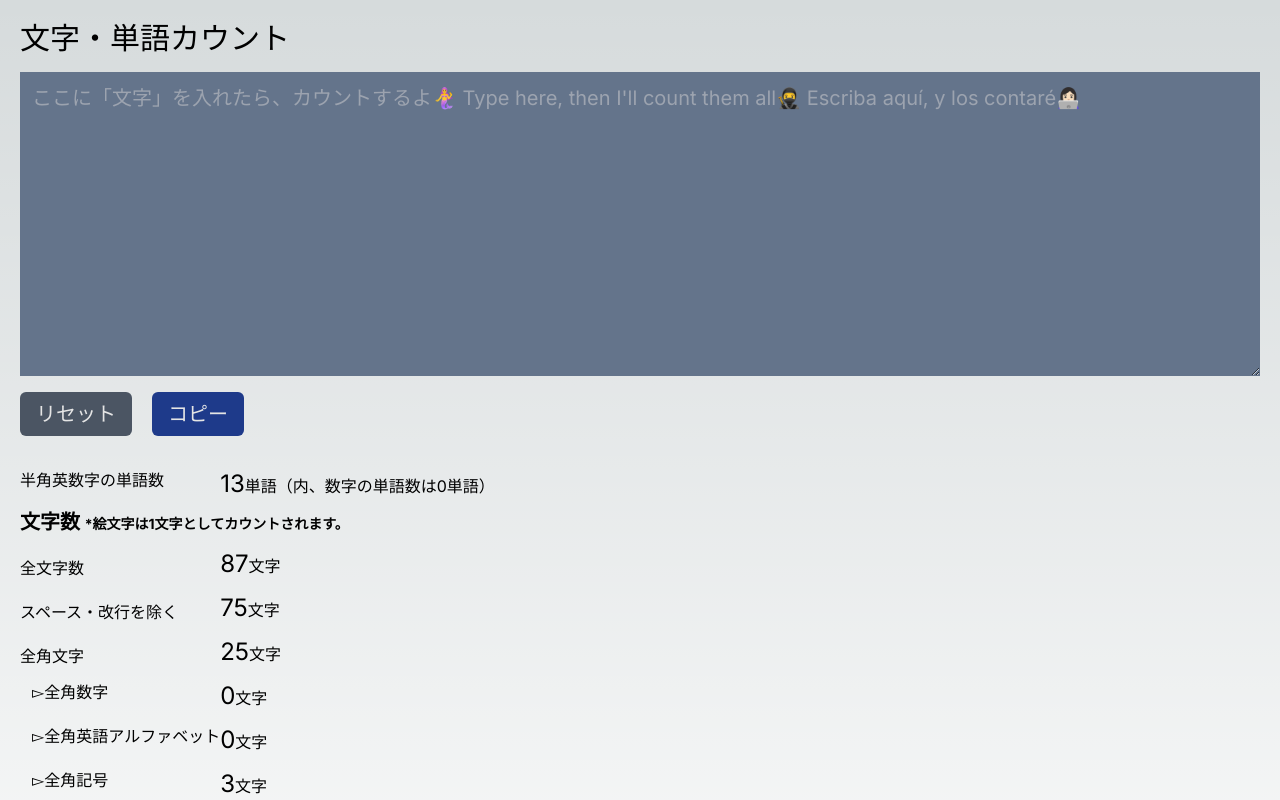
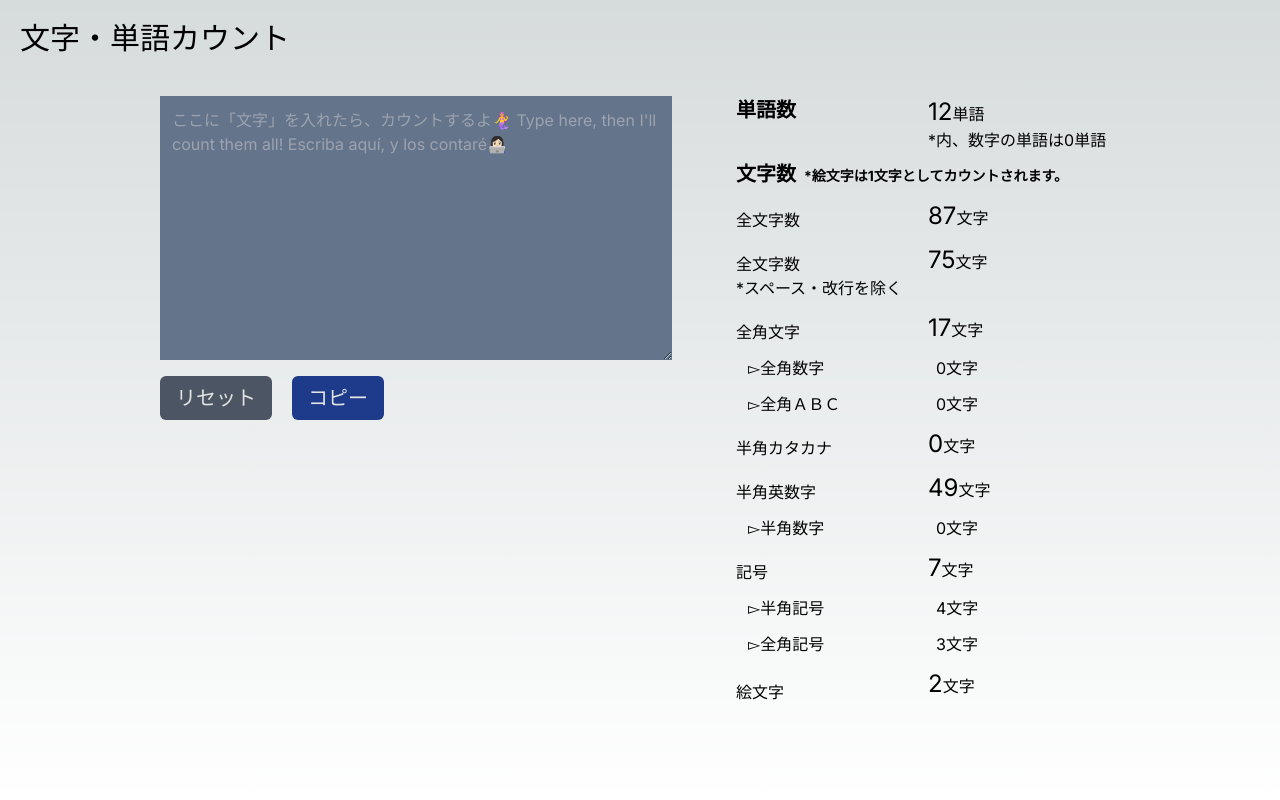
Before and after one commit to Toomootoomoo007/Characters-and-Words-Counting-Site, a Next.js app: page / in a window 1280 px wide. Shown: the top 800 px of the page. Built offline with nearby package versions, Linux system fonts and the light colour scheme.

Commit message:
正確なカウントに修正

```diff
--- a/app/page.tsx
+++ b/app/page.tsx
@@ -3,7 +3,7 @@ import { countFuncs } from "@/libs/countFuncs";
 import { useState } from "react";
 
 const initialLetters =
-  "ここに「文字」を入れたら、カウントするよ🧜‍♀️ Type here, then I'll count them all🥷 Escriba aquí, y los contaré👩🏻‍💻";
+  "ここに「文字」を入れたら、カウントするよ🧜‍♀️ Type here, then I'll count them all! Escriba aquí, y los contaré👩🏻‍💻";
 
 export default function Home() {
   const [charCount, setCharCount] = useState(countFuncs(initialLetters));
@@ -26,11 +26,11 @@ export default function Home() {
     <main>
       <section className="min-h-screen p-5 mx-auto w-full">
         <h1 className="text-3xl">文字・単語カウント</h1>
-        <div className="flex flex-wrap">
-          <form action="/" className="mt-4 min-w-128 shrink-0 grow">
+        <div className="flex flex-wrap gap-16 mt-10 justify-center">
+          <form action="/" className="block w-128">
             <textarea
               id="textarea"
-              className="block w-full p-3 text-xl bg-slate-500 text-neutral-50"
+              className="block w-full p-3 text-base bg-slate-500 text-neutral-50"
               rows={10}
               onChange={counting}
               placeholder={initialLetters}
@@ -53,21 +53,22 @@ export default function Home() {
               </button>
             </div>
           </form>
-          <div className="mt-6 min-w-96">
-            <dl className="mt-2 grid md:grid-cols-[1fr_3fr] grid-cols-2 gap-y-3">
-              <dt>半角英数字の単語数</dt>
+          <div className="w-96">
+            <dl className="grid grid-cols-2 gap-y-3">
+              <dt className="text-xl font-bold">単語数</dt>
               <dd>
                 <span className="text-2xl">{charCount.words}</span>
-                単語（内、数字の単語数は
-                {charCount.digitWords}単語）
+                単語
+                <br />
+                *内、数字の単語は{charCount.digitWords}単語
               </dd>
             </dl>
 
             <div className="mt-2">
-              <dl className="grid md:grid-cols-[1fr_3fr] grid-cols-2 gap-y-3 ">
+              <dl className="grid grid-cols-2 gap-y-3 ">
                 <dt className="text-xl font-bold col-span-2">
-                  文字数{" "}
-                  <small className="text-sm">
+                  文字数
+                  <small className="text-sm pl-2">
                     *絵文字は1文字としてカウントされます。
                   </small>
                 </dt>
@@ -75,7 +76,11 @@ export default function Home() {
                 <dd>
                   <span className="text-2xl">{charCount.allLength}</span>文字
                 </dd>
-                <dd className="mt-2">スペース・改行を除く</dd>
+                <dd className="mt-2">
+                  全文字数
+                  <br />
+                  *スペース・改行を除く
+                </dd>
                 <dd>
                   <span className="text-2xl">
                     {charCount.withoutSpacesBreaks}
@@ -84,24 +89,19 @@ export default function Home() {
                 </dd>
                 <dd className="mt-2">全角文字</dd>
                 <dd>
-                  <span className="text-2xl">{charCount.fullWidth}</span>
+                  <span className="text-2xl">
+                    {charCount.fullWidth - charCount.fullWidthSymbol}
+                  </span>
                   文字
                 </dd>
                 <dd className="pl-3">▻全角数字</dd>
                 <dd>
-                  <span className="text-2xl">{charCount.fullWidthDigits}</span>
+                  <span className="pl-2">{charCount.fullWidthDigits}</span>
                   文字
                 </dd>
-                <dd className="pl-3">▻全角英語アルファベット</dd>
+                <dd className="pl-3">▻全角ＡＢＣ</dd>
                 <dd>
-                  <span className="text-2xl">
-                    {charCount.fullWidthAlphabet}
-                  </span>
-                  文字
-                </dd>
-                <dd className="pl-3">▻全角記号</dd>
-                <dd>
-                  <span className="text-2xl">{charCount.fullWidthSymbol}</span>
+                  <span className="pl-2">{charCount.fullWidthAlphabet}</span>
                   文字
                 </dd>
                 <dd className="mt-2">半角カタカナ</dd>
@@ -116,7 +116,7 @@ export default function Home() {
                 </dd>
                 <dd className="pl-3">▻半角数字</dd>
                 <dd>
-                  <span className="text-2xl">{charCount.halfWidthDigits}</span>
+                  <span className="pl-2">{charCount.halfWidthDigits}</span>
                   文字
                 </dd>
                 <dd className="mt-2">記号</dd>
@@ -128,12 +128,12 @@ export default function Home() {
                 </dd>
                 <dd className="pl-3">▻半角記号</dd>
                 <dd>
-                  <span className="text-2xl">{charCount.halfSymbols}</span>
+                  <span className="pl-2">{charCount.halfSymbols}</span>
                   文字
                 </dd>
                 <dd className="pl-3">▻全角記号</dd>
                 <dd>
-                  <span className="text-2xl">{charCount.fullWidthSymbol}</span>
+                  <span className="pl-2">{charCount.fullWidthSymbol}</span>
                   文字
                 </dd>
                 <dd className="mt-3">絵文字</dd>
--- a/libs/countFuncs.tsx
+++ b/libs/countFuncs.tsx
@@ -1,12 +1,12 @@
 import "@/libs/types";
 import emojiRegex from "emoji-regex";
 
-export const countFuncs = (text: string): CountingsObj => {
+export const countFuncs = (text: string): any => {
   const count = {} as CountingsObj;
 
   const countEnglishWords = (text: string) => {
-    const englishWords = text.match(/\b[a-zA-Z]+\b/g) || [];
-    return englishWords.length;
+    const latinWords = text.match(/\b[a-zA-ZáéíóúüñÁÉÍÓÚÜÑ’'-]+\b/g) || [];
+    return latinWords.length;
   };
   const words = countEnglishWords(text);
 
@@ -33,10 +33,18 @@ export const countFuncs = (text: string): CountingsObj => {
   const textArryNoSpacesBreaks = removeSpaceAndBreaks(textArry); //スペースと改行を除いた文字配列
 
   //テキスト配列から全角文字列（異体字含む）を抜き出し
-  const fullWidthCharactersArry = (arr: string[]) => {
-    return arr.filter((char) => /[^\u0020-\u007E\uFF61-\uFF9F]/u.test(char));
+
+  const emojiRegexStr = emojiRegex();
+
+  const fullWidthCharactersArray = (arr: string[]) => {
+    return arr.filter(
+      (char) =>
+        /[^\u0020-\u007E\uFF61-\uFF9F]/u.test(char) &&
+        !/[a-zA-Z\u00C0-\u00FF\u0100-\u017F\u0180-\u024F]/.test(char) &&
+        !emojiRegexStr.test(char)
+    );
   };
-  const textArryFullWidth = fullWidthCharactersArry(textArryNoSpacesBreaks);
+  const textArryFullWidth = fullWidthCharactersArray(textArryNoSpacesBreaks);
 
   //全角数字を抜き出し
   const filterFullWidthDigits = (arr: string[]) => {
@@ -67,12 +75,12 @@ export const countFuncs = (text: string): CountingsObj => {
   const textArryFullSymbol = fullWidthSymbolChars(textArryNoSpacesBreaks);
 
   //半角英数字
-  const filterHalfWidthAlphanumeric = (arr: string[]) => {
-    return arr.filter((char) => /[a-zA-Z0-9]/.test(char));
+  const filterLatinAlphanumeric = (arr: string[]) => {
+    return arr.filter((char) =>
+      /[a-zA-Z0-9\u00C0-\u00FF\u0100-\u017F\u0180-\u024F]/.test(char)
+    );
   };
-  const halfWidthAlphaNumeric = filterHalfWidthAlphanumeric(
-    textArryNoSpacesBreaks
-  );
+  const halfWidthAlphaNumeric = filterLatinAlphanumeric(textArryNoSpacesBreaks);
 
   //半角数字
   const filterHalfWidthDigits = (arr: string[]) => {
@@ -80,7 +88,7 @@ export const countFuncs = (text: string): CountingsObj => {
   };
   const halfWidthDigitsArray = filterHalfWidthDigits(textArryNoSpacesBreaks);
 
-  //半角の特殊記号を抜き出し
+  //半角記号を抜き出し
   const halfWidthSymbolChars = (arr: string[]) => {
     return arr.filter((char) =>
       /[!"#$%&'()*+,\-./:;<=>?@[\\\]^_`{|}~¥]/.test(char)
@@ -105,7 +113,7 @@ export const countFuncs = (text: string): CountingsObj => {
   count.fullWidth = textArryFullWidth.length; //全角すべて
   count.fullWidthAlphabet = textArryFullAlphaChars.length; //全角アルファベット
   count.fullWidthDigits = fullWidthDigits.length; //全角数字
-  count.fullWidthSymbol = textArryFullSymbol.length; //全角特殊記号
+  count.fullWidthSymbol = textArryFullSymbol.length; //全角記号
   count.halfWidthKana = textArryHalfKatakana.length; //半角カタカナ
   count.halfWidthCharas = halfWidthAlphaNumeric.length; //半角英数字
   count.halfWidthDigits = halfWidthDigitsArray.length; //半角数字
```
